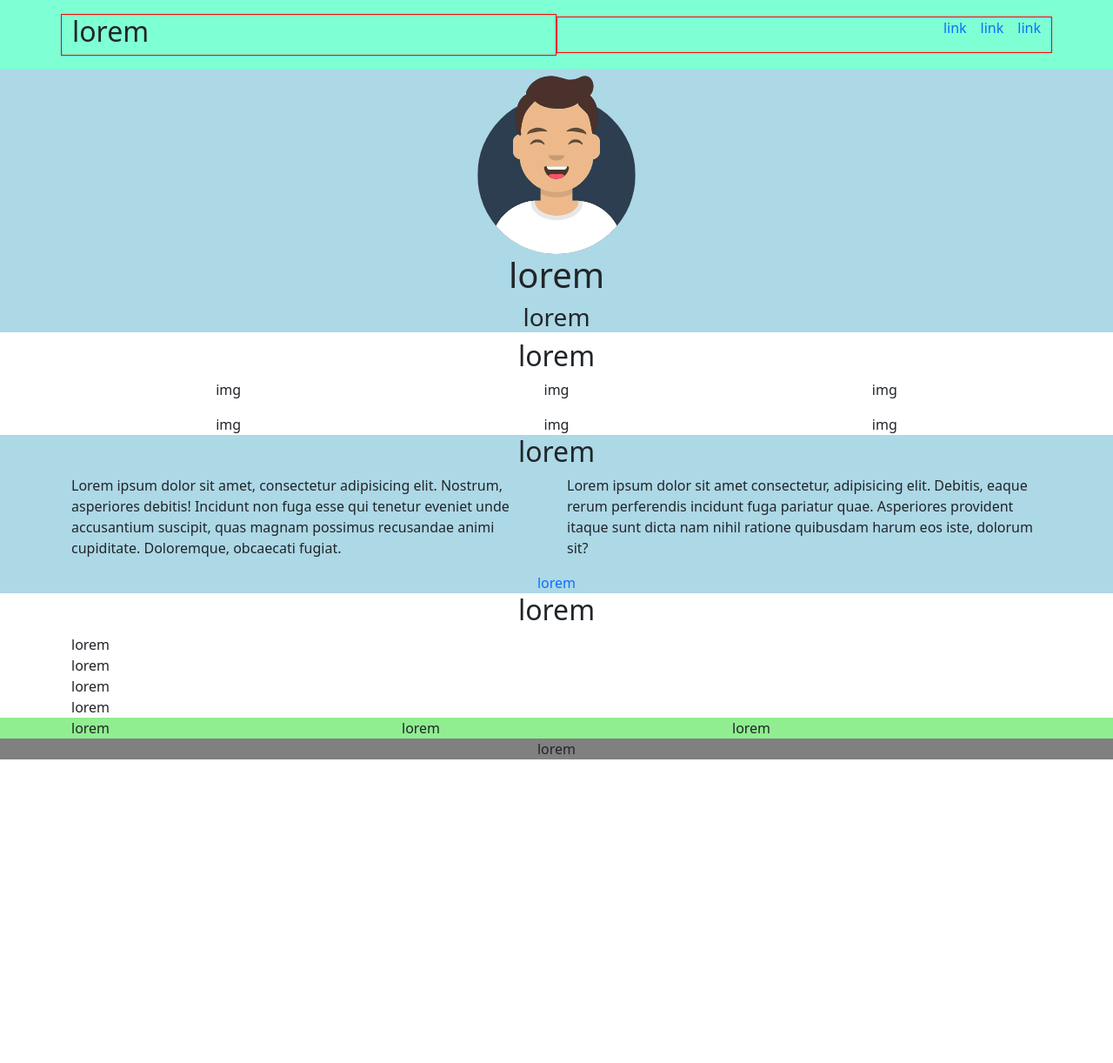
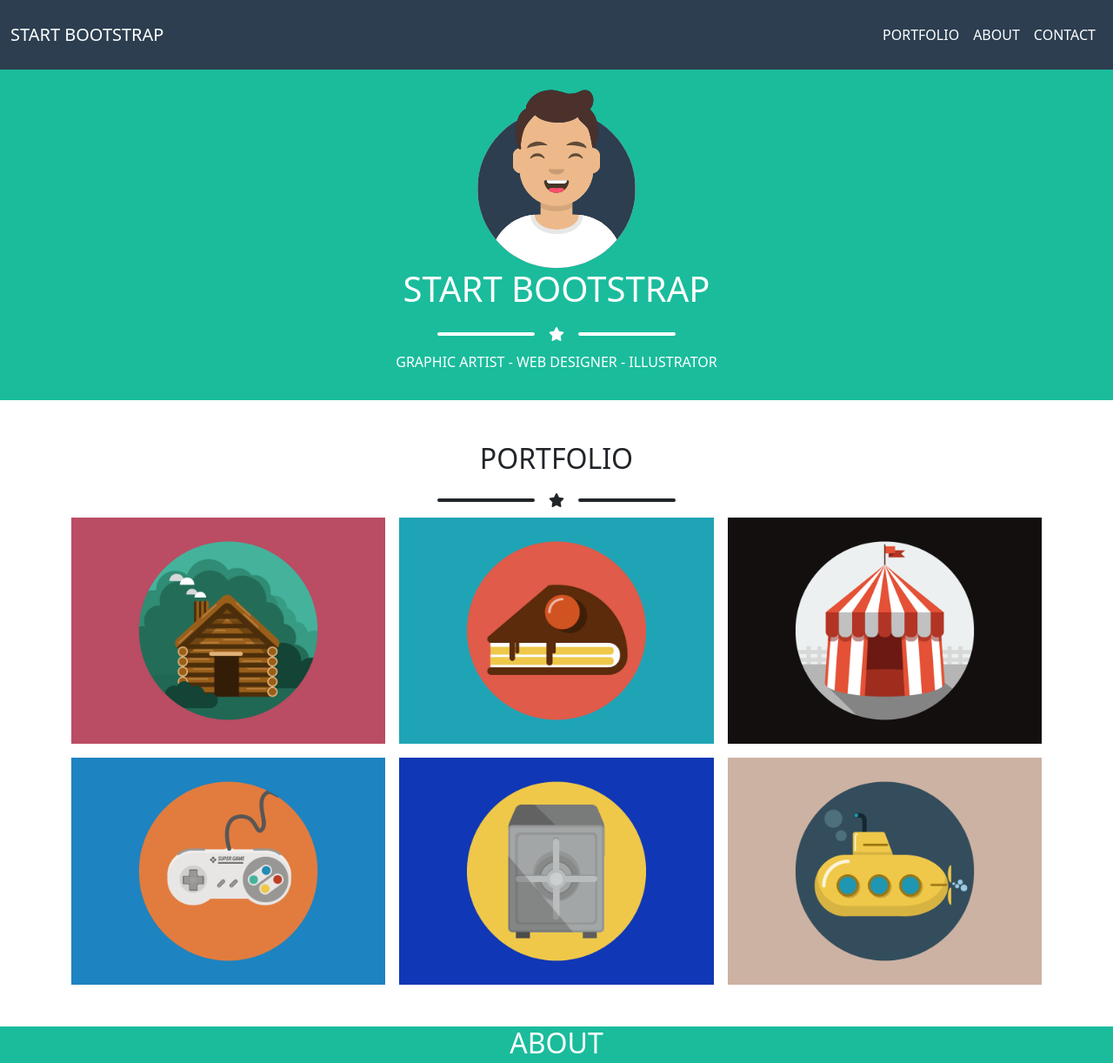
Before and after one commit to Angelop26/html-css-bootstrap-freelancer, a plain HTML site: page index.html in a window 1280 px wide. Shown: the top 1222 px of the page at 87% size. Before the commit the page ends 873 px from the top, so only its background shows below. Drawn offline with nearby package versions, Linux system fonts and the light colour scheme.

Commit message:
header, jumbotron, portfolio's section and about's section complete

```diff
--- a/css/style.css
+++ b/css/style.css
@@ -10,31 +10,42 @@ ul{
 a{
     text-decoration: none;
 }
+
+/* COMMON */
+.ms_line{
+    width: 10%;
+    height: 1px;
+    border: 2px solid ;
+    border-radius: 20px;
+}
+
+.ms_jumbotron,
+.ms_about{
+    background-color: #1ABC9C;
+}
+
 /* HEADER */
-
 /* header */
 header{
     height: 80px;
-    /* Debug */
-    background-color: aquamarine;
+    background-color: #2C3E50;
 }
 
-.col-6{
-    /* Debug */
-    border: 1px solid red;
+.navbar-brand,
+.nav-link,
+.ms_about{
+    color: white;
 }
 
-/* Headermenu */
-.ms_menu-list li{
-    margin-left: 1rem;
+.navbar-toggler{
+    border-color: white;
+    color: white;
 }
+
+
 
 /* MAIN */
 /* jumbotron */
-.ms_jumbotron,
-.ms_about{
-    background-color: lightblue;
-}
 .ms_img{
     width: 200px;
     margin: 0 auto;
@@ -45,12 +56,22 @@ header{
     margin-bottom: 1rem;
 }
 
+.ms_a-container{
+    padding: 3rem;
+}
+.ms_button{
+    border: 1px solid white;
+    border-radius: 5px;
+    color: white;
+    padding: 10px;
+}
+
 /* FOOTER */
 /* ft top */
 .ms_ft-top{
-    background-color: lightgreen;
+    background-color: #3A546D;
 }
 
 .ms_ft-bottom{
-    background-color: gray;
+    background-color: #2C3E50;
 }
--- a/index.html
+++ b/index.html
@@ -6,6 +6,8 @@
     <meta name="viewport" content="width=device-width, initial-scale=1.0">
     <title>Document</title>
 
+    <!-- Fontawesome -->
+    <link rel="stylesheet" href="https://cdnjs.cloudflare.com/ajax/libs/font-awesome/6.3.0/css/all.min.css" integrity="sha512-SzlrxWUlpfuzQ+pcUCosxcglQRNAq/DZjVsC0lE40xsADsfeQoEypE+enwcOiGjk/bSuGGKHEyjSoQ1zVisanQ==" crossorigin="anonymous" referrerpolicy="no-referrer" />
     <!-- Bootstrap -->
     <link rel="stylesheet" href="https://cdn.jsdelivr.net/npm/bootstrap@5.2.3/dist/css/bootstrap.min.css">
 
@@ -15,30 +17,27 @@
 <body>
     <!-- header -->
     <header>
-        <div class="container h-100">
-            <div class="row h-100 align-items-center">
-                <div class="col-6">
-                    <h2>lorem</h2>
-                </div>
-                <div class="col-6">
-                    <!-- Headermenu -->
-                    <nav class="ms_menu-list d-none d-md-block">
-                        <ul class="d-flex justify-content-end">
-                            <li><a href="">link</a></li>
-                            <li><a href="">link</a></li>
-                            <li><a href="">link</a></li>
-                        </ul>
-                    </nav>
-                    <!-- Headermenu -->
-
-                    <!-- Hamburger -->
-                    <div class="hamburger-menu text-end d-md-none">
-                        <button>hamburger</button>
-                    </div>
-                    <!-- /Hamburger -->
+        <nav class="navbar navbar-expand-md h-100 ">
+            <div class="container-fluid">
+                <a class="navbar-brand" href="#">START BOOTSTRAP</a>
+                <button class="navbar-toggler" type="button" data-bs-toggle="collapse" data-bs-target="#navbarSupportedContent" aria-controls="navbarSupportedContent" aria-expanded="false" aria-label="Toggle navigation">
+                    <span class="navbar-toggler-icon"></span>
+                </button>
+                <div class="collapse navbar-collapse" id="navbarSupportedContent">
+                    <ul class="navbar-nav ms-auto mb-2 mb-lg-0">
+                        <li class="nav-item">
+                            <a class="nav-link" href="#">PORTFOLIO</a>
+                        </li>
+                        <li class="nav-item">
+                            <a class="nav-link" href="#">ABOUT</a>
+                        </li>
+                        <li class="nav-item">
+                            <a class="nav-link">CONTACT</a>
+                        </li>
+                    </ul>
                 </div>
             </div>
-        </div>
+        </nav>
     </header>
     <!-- /header -->
 
@@ -46,37 +45,49 @@
     <main>
         <!-- jumbotron -->
         <div class="ms_jumbotron">
-            <div class="container text-center">
+            <div class="container text-center text-white py-3">
                     <div class="ms_img">
                         <img src="img/avatar.svg" alt="">
                     </div>
-                    <h1>lorem</h1>
-                    <div class="separator d-flex">
+                    <h1>START BOOTSTRAP</h1>
+                    <div class="separator d-flex justify-content-center align-items-center py-2">
                         <div class="ms_line"></div>
-                        <div class="ms_star"></div>
+                        <div class="ms_star mx-3"><i class="fa-solid fa-star"></i></div>
                         <div class="ms_line"></div>
                     </div>
-                    <h3>lorem</h3>
+                    <p>GRAPHIC ARTIST - WEB DESIGNER - ILLUSTRATOR</p>
             </div>
         </div>
         <!-- /jumbotron -->
 
         <!-- portfolio -->
         <section class="ms_portfolio">
-            <div class="container text-center">
-                <h2>lorem</h2>
-                <div class="separator d-flex">
+            <div class="container text-center py-5">
+                <h2>PORTFOLIO</h2>
+                <div class="separator d-flex justify-content-center align-items-center py-2">
                     <div class="ms_line"></div>
-                    <div class="ms_star"></div>
+                    <div class="ms_star mx-3"><i class="fa-solid fa-star"></i></div>
                     <div class="ms_line"></div>
                 </div>
                 <div class="row g-3">
-                    <div class="col-12 col-md-6 col-lg-4">img</div>
-                    <div class="col-12 col-md-6 col-lg-4">img</div>
-                    <div class="col-12 col-md-6 col-lg-4">img</div>
-                    <div class="col-12 col-md-6 col-lg-4">img</div>
-                    <div class="col-12 col-md-6 col-lg-4">img</div>
-                    <div class="col-12 col-md-6 col-lg-4">img</div>
+                    <div class="col-12 col-md-6 col-lg-4">
+                        <img src="img/cabin.png" alt="">
+                    </div>
+                    <div class="col-12 col-md-6 col-lg-4">
+                        <img src="img/cake.png" alt="">
+                    </div>
+                    <div class="col-12 col-md-6 col-lg-4">
+                        <img src="img/circus.png" alt="">
+                    </div>
+                    <div class="col-12 col-md-6 col-lg-4">
+                        <img src="img/game.png" alt="">
+                    </div>
+                    <div class="col-12 col-md-6 col-lg-4">
+                        <img src="img/safe.png" alt="">
+                    </div>
+                    <div class="col-12 col-md-6 col-lg-4">
+                        <img src="img/submarine.png" alt="">
+                    </div>
                 </div>
             </div>
         </section>
@@ -85,17 +96,19 @@
         <!-- About -->
         <section class="ms_about">
             <div class="container text-center">
-                <h2>lorem</h2>
-                <div class="separator d-flex">
+                <h2>ABOUT</h2>
+                <div class="separator d-flex justify-content-center align-items-center py-2">
                     <div class="ms_line"></div>
-                    <div class="ms_star"></div>
+                    <div class="ms_star mx-3"><i class="fa-solid fa-star"></i></div>
                     <div class="ms_line"></div>
                 </div>
                 <div class="row text-start">
                     <div class="col-12 col-md-6 ms_col">Lorem ipsum dolor sit amet, consectetur adipisicing elit. Nostrum, asperiores debitis! Incidunt non fuga esse qui tenetur eveniet unde accusantium suscipit, quas magnam possimus recusandae animi cupiditate. Doloremque, obcaecati fugiat.</div>
                     <div class="col-12 col-md-6 ms_col">Lorem ipsum dolor sit amet consectetur, adipisicing elit. Debitis, eaque rerum perferendis incidunt fuga pariatur quae. Asperiores provident itaque sunt dicta nam nihil ratione quibusdam harum eos iste, dolorum sit?</div>
                 </div>
-                <a href="">lorem</a>
+                <div class="ms_a-container">
+                    <a class="ms_button" href=""><i class="fa-sharp fa-solid fa-download"></i>Download</a>
+                </div>
             </div>
 
         </section>
@@ -105,9 +118,9 @@
         <section class="ms_contact-me">
             <div class="container">
                 <h2 class="text-center">lorem</h2>
-                <div class="separator d-flex text-center">
+                <div class="separator d-flex text-center justify-content-center align-items-center py-2">
                     <div class="ms_line"></div>
-                    <div class="ms_star"></div>
+                    <div class="ms_star mx-3"><i class="fa-solid fa-star"></i></div>
                     <div class="ms_line"></div>
                 </div>
                 <div class="ms_name">lorem</div>
```
